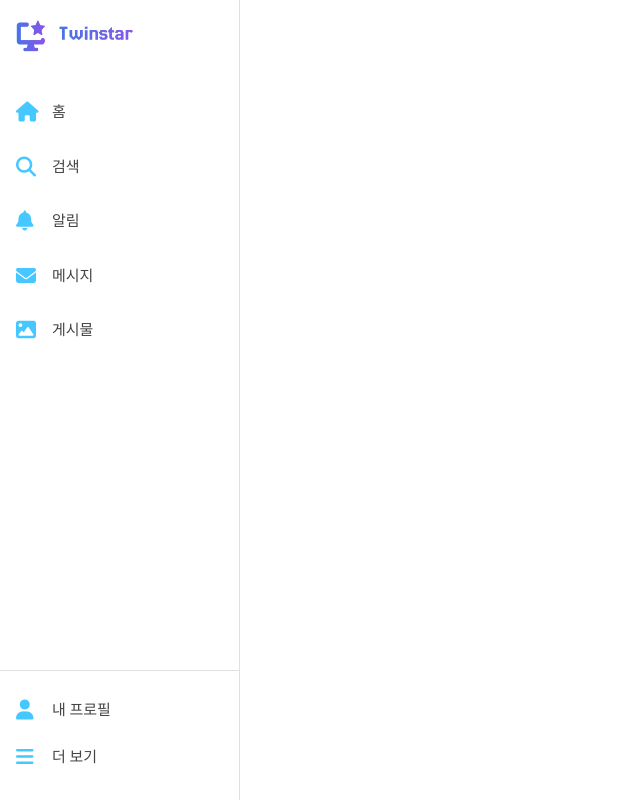
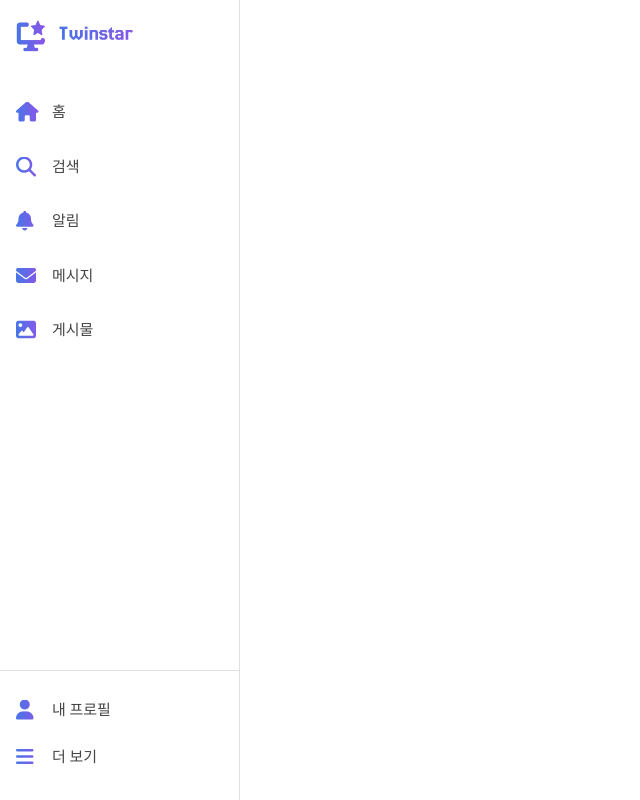
Before and after one commit to beyond-sw-camp/be11-2nd-TWINSTAR-FE, a Vue app: page / in a window 1280 px wide. Shown: the whole page, without its empty margins (0-640 px from the left). Built offline with nearby package versions, Linux system fonts and the light colour scheme; sample sign-in values are in the browser's storage.

Commit message:
회원가입 페이지 디자인 수정

```diff
--- a/src/components/HeaderComponent.vue
+++ b/src/components/HeaderComponent.vue
@@ -386,7 +386,9 @@
 .nav-item i {
   font-size: 20px;
   width: 24px;
-  color: #45C7FF;
+  background: linear-gradient(90deg, #4776E6, #8E54E9);
+  -webkit-background-clip: text;
+  -webkit-text-fill-color: transparent;
 }
 
 .nav-item span {
```
